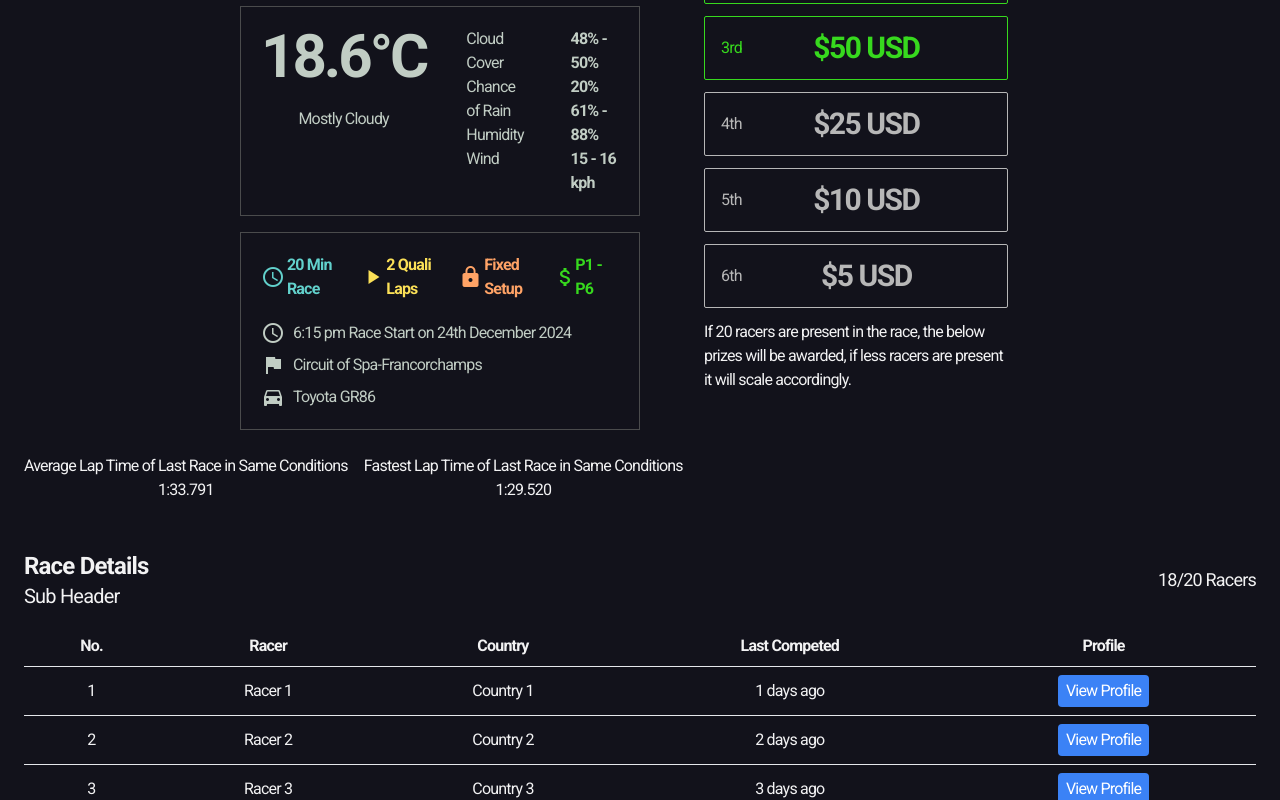
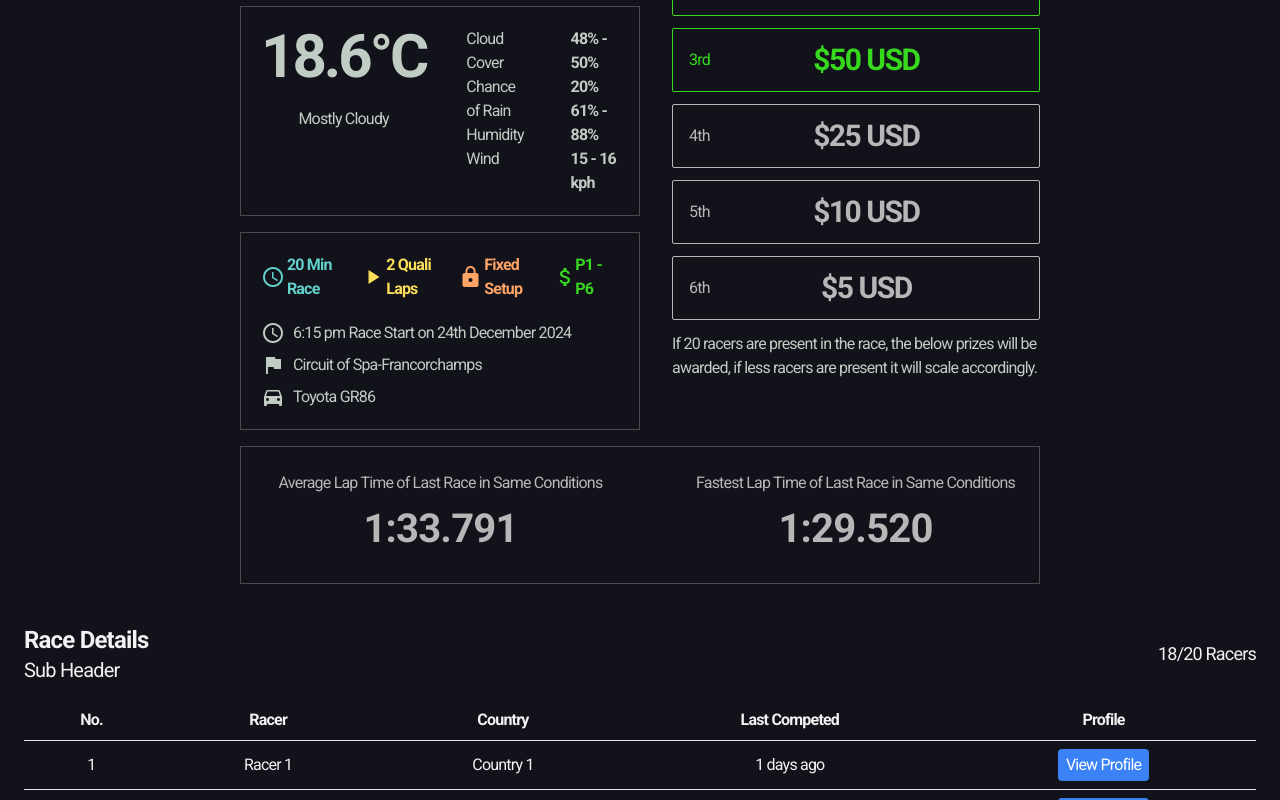
Before and after one commit to Caleb13360/wsrc, an Angular app in the folder wsrc-app/: page /details in a window 1280 px wide. Shown: the part 1066-1866 px from the top of the page. Built offline with nearby package versions, Linux system fonts and the light colour scheme.

Commit message:
avg lap time and fast lap time UI added

```diff
--- a/wsrc-app/src/app/race-details/race-details.component.html
+++ b/wsrc-app/src/app/race-details/race-details.component.html
@@ -52,7 +52,7 @@
 </div>
 
 <!-- Race Name -->
-<div class="flex justify-between items-center p-4 mx-52 bg-cDarkBlue text-cWhite pr-16 pt-16">
+<div class="flex justify-between items-center p-4 mx-52 bg-cDarkBlue text-cWhite pr-8 pt-16">
     <div>
         <span class="text-5xl mb-6 font-roboto-condensed tracking-tighter font-bold ">WSRC GR86 Challenge - Fixed</span>
     </div>
@@ -134,7 +134,7 @@
         </div>
     </div>
     <!-- Prize Pool -->
-    <div class="w-1/2 flex flex-col justify-center items-center  space-y-3 pr-8 pl-16 pt-12">
+    <div class="w-1/2 flex flex-col justify-center items-center  space-y-3 pl-8 pt-12">
         <div class="flex flex-col items-center mb-6">
            <span class="text-2xl font-roboto-condensed tracking-tighter leading-none">Total Prize Pool</span>
            <span class="text-6xl font-roboto-condensed tracking-tighter font-bold text-center mt-4">$265 USD</span>
@@ -173,22 +173,27 @@
             <span class="text-cGrey mx-auto font-roboto tracking-tighter font-bold text-3xl group-hover:text-cBlack">$5
                 USD</span>
         </div>
-        <p class="text-cWhite mt-4">If 20 racers are present in the race, the below prizes will be awarded, if less
+        <p class="text-cDarkGrey mt-4">If 20 racers are present in the race, the below prizes will be awarded, if less
             racers are present it will scale accordingly.</p>
     </div>
 
 </div>
 <!-- Average Times -->
-<div class="p-6 w-full flex space-x-4">
-    <div class="flex flex-col items-center">
-        <span>Average Lap Time of Last Race in Same Conditions</span>
-        <span>1:33.791</span>
+ <div class="p-4 mx-52 px-8">
+    <div class="py-6 flex justify-between border border-cBorderGrey bg-cDarkBlue">
+    <!-- Average Lap Time -->
+    <div class="flex flex-col items-center w-1/2 ">
+        <span class="text-cGrey text-1xl">Average Lap Time of Last Race in Same Conditions</span>
+        <span class="text-cGrey text-[2.5rem] font-bold pt-1">1:33.791</span>
     </div>
-    <div class="flex flex-col items-center">
-        <span>Fastest Lap Time of Last Race in Same Conditions</span>
-        <span>1:29.520</span>
+    <!-- Fastest Lap Time -->
+    <div class="flex flex-col items-center w-1/2 pl-8">
+        <span class="text-cGrey text-1xl">Fastest Lap Time of Last Race in Same Conditions</span>
+        <span class="text-cGrey text-[2.5rem] font-bold pt-1">1:29.520</span>
     </div>
 </div>
+</div>
+
 <!-- Participants -->
 <div class="p-6 w-full">
     <!-- Header and Sub-header -->
```
